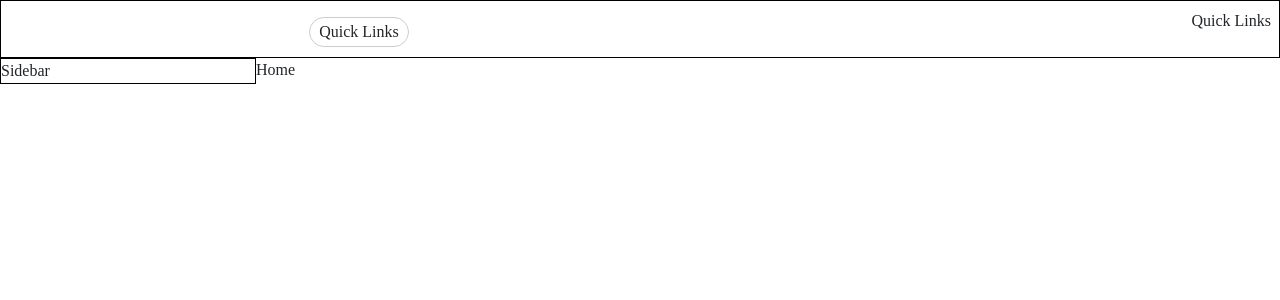
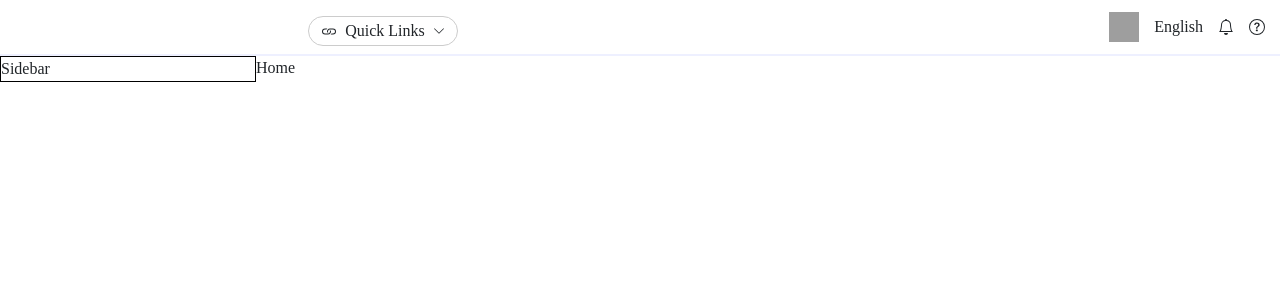
Before and after one commit to taruntailor7/Omniful-Assignment, a React (Create React App) app in the folder omniful/: page / in a window 1280 px wide. Shown: the top 300 px of the page. Built offline with nearby package versions, Linux system fonts and the light colour scheme; grey boxes are pictures that could not be loaded.

Commit message:
navbar done

```diff
--- a/omniful/src/Components/Topbar.css
+++ b/omniful/src/Components/Topbar.css
@@ -1,12 +1,12 @@
 .topbar{
     width: 100%;
-    border: 1px solid black;
+    border-bottom: 2px solid #EEF0FF;
 }
 .bar{
     margin-left: 300px;
 }
 .quickLink{
-    width: 100px;
+    width: 150px;
     height: 30px;
     display: flex;
     justify-content: center;
@@ -14,3 +14,11 @@
     border: 1px solid #ccc;
     border-radius: 20px;
 }
+.lang{
+    width: 170px;
+    align-items: center;
+}
+.lang>img{
+    width: 30px;
+    height: 30px;
+}
--- a/omniful/src/Components/Topbar.jsx
+++ b/omniful/src/Components/Topbar.jsx
@@ -1,18 +1,26 @@
 import React from 'react'
 import "./Topbar.css"
+import { BsLink, BsChevronDown, BsBell, BsQuestionCircle} from 'react-icons/bs';
+
 
 export const Topbar = () => {
   return (
-    <div className="topbar p-2">
-        <div className="bar d-flex justify-content-between">
-          <div className="quickLink d-flex mt-2">
-            <p className='mt-3'>Quick Links</p>
-          </div>
-          <div>
-            <p>Quick Links</p>
+    <>
+      <div className="topbar p-2">
+          <div className="bar d-flex justify-content-between">
+            <div className="quickLink d-flex mt-2">
+              <BsLink />
+              <p className='mt-3 mx-2'>Quick Links</p>
+              <BsChevronDown fontSize={12}/>
+            </div>
+            <div className="lang d-flex justify-content-around">
+              <img src="https://cdn-icons-png.flaticon.com/512/555/555526.png" alt="usa" />
+              English
+              <BsBell />
+              <BsQuestionCircle className=''/>
+            </div>
           </div>
         </div>
-    </div>
-
+    </>
   )
 }
```
